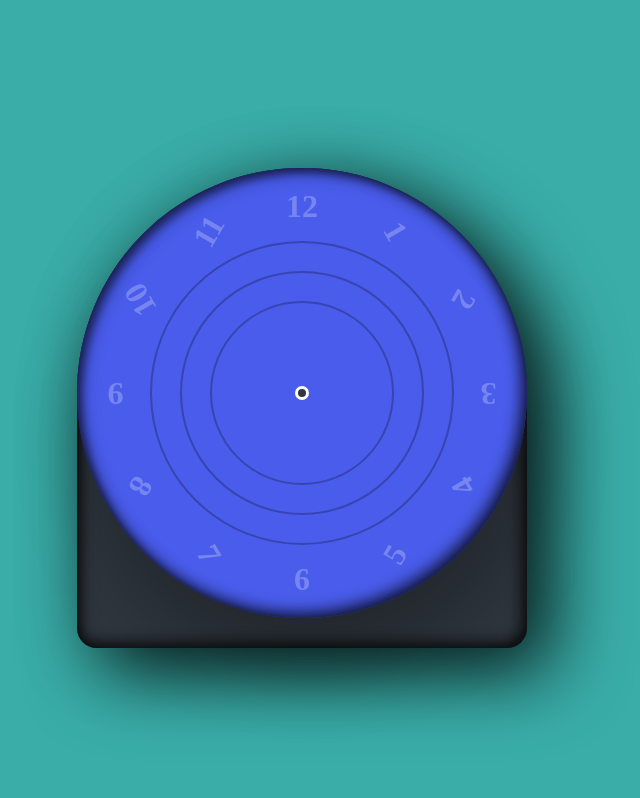
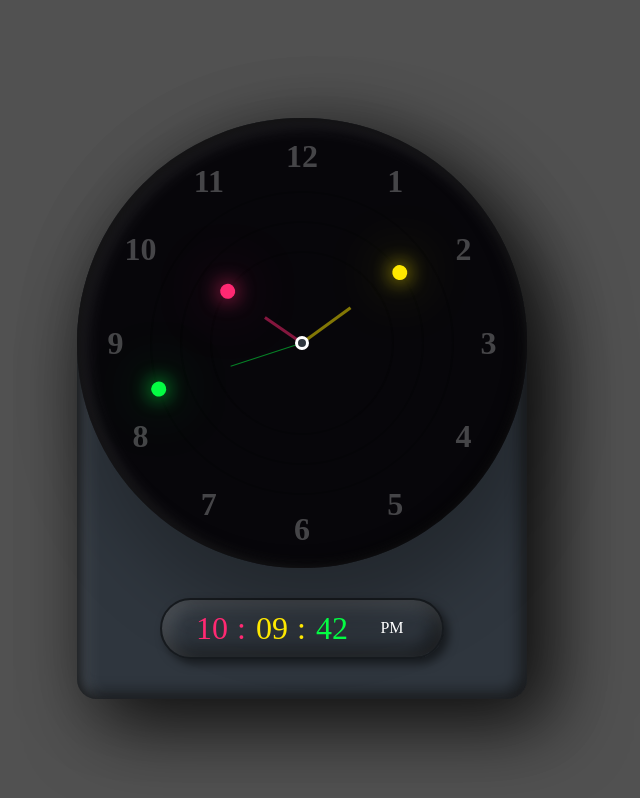
Before and after one commit to manthanparekh/animated-clock, a plain HTML site: page index.html in a window 1280 px wide. Shown: the whole page, without its empty margins (338-978 px from the left). Drawn offline with Linux system fonts and the light colour scheme.

Commit message:
working clock

```diff
--- a/index.html
+++ b/index.html
@@ -9,10 +9,9 @@
         <div class="container">
             <div class="clock">
 
-                <div class="circle"><i></i></div>
-                <div class="circle circle2"><i></i></div>
-                <div class="circle circle3"><i></i></div>
-
+                <div class="circle" id="sc" style="--clr:#04fc43"><i></i></div>
+                <div class="circle circle2" id="mn" style="--clr:#fee800"><i></i></div>
+                <div class="circle circle3"  id="hr" style="--clr:#ff2972"><i></i></div>
 
                 <span style="--i:1;"><b>1</b></span>
                 <span style="--i:2;"><b>2</b></span>
@@ -27,6 +26,56 @@
                 <span style="--i:11;"><b>11</b></span>
                 <span style="--i:12;"><b>12</b></span>
             </div>
+
+            <!-- digital clock-->
+            <div id="time">
+                <div id="hours" style="--clr: #ff2972;">00</div>
+                <div id="minutes" style="--clr: #fee800;">00</div>
+                <div id="seconds" style="--clr: #04fc43;">00</div>
+                <div id="ampm">AM</div>
+            </div>
         </div>
+
+        <script>
+            let hr = document.querySelector('#hr');
+            let mn = document.querySelector('#mn');
+            let sc = document.querySelector('#sc');
+
+            setInterval(() =>{
+            let day = new Date();
+            let hh = day.getHours() * 30;
+            let mm = day.getMinutes() * 6;
+            let ss = day.getSeconds() * 6;
+
+            hr.style.transform = `rotateZ(${hh+(mm/12)}deg)`;
+            mn.style.transform = `rotateZ(${mm}deg)`;
+            sc.style.transform = `rotateZ(${ss}deg)`;
+
+            let hours = document.getElementById('hours');
+            let minutes = document.getElementById('minutes');
+            let seconds = document.getElementById('seconds');
+            let ampm = document.getElementById('ampm');
+
+            let h = new Date().getHours();
+            let m = new Date().getMinutes();
+            let s = new Date().getSeconds();
+
+            let am = h >= 12 ? "PM" : "AM";
+
+            // convert 24hr to 12hr clock
+            if  (h > 12) {
+                h = h - 12;
+            }
+            // add zero before single digit number
+            h = (h < 10) ? "0" + h : h
+            m = (m < 10) ? "0" + m : m
+            s = (s < 10) ? "0" + s : s
+
+            hours.innerHTML = h;
+            minutes.innerHTML = m;
+            seconds.innerHTML = s;
+            ampm.innerHTML = am;
+            })
+        </script>
     </body>
 </html>
--- a/style.css
+++ b/style.css
@@ -1,4 +1,4 @@
-@import url('https://fonts.googleapis.com/css?famil-Poppins:200,300,400,500,600,700,800,9008 display=swap');
+@import url('https://fonts.googleapis.com/css?family=Poppins');
 
 {
     margin: 0;
@@ -13,7 +13,7 @@ body
     justify-content: center;
     align-items: center;
     min-height: 100vh;
-    background: #3aada8;
+    background: #000000ae;
 }
 
 .container
@@ -27,11 +27,12 @@ body
     box-shadow: 25px 25px 75px rgba(0,0,0,0.75),
     10px 10px 70px rgba(0,0,0,0.25),
     inset 5px 5px 10px rgba(0,0,0,0.5),
-    inset 5px 5px 20px rgba(0,0,0,0.2),
+    inset 5px 5px 20px rgba(225,225,225,0.2),
     inset -5px -5px 15px rgba(0,0,0,0.75);
     display: flex;
     justify-content: center;
     align-items: center;
+    flex-direction: column;
 }
 
 .clock
@@ -39,11 +40,11 @@ body
     position: relative;
     width: 450px;
     height: 450px;
-    background: #495ceb;
+    background: #07060a;
     border-radius: 50%;
     box-shadow: 10px 50px 70px rgba(0,0,0,0.25),
     inset 5px 5px 10px rgba(0,0,0,0.5),
-    inset 5px 5px 20px rgba(0,0,0,0.2),
+    inset 5px 5px 20px rgba(225,225,225,0.2),
     inset -5px -5px 15px rgba(0,0,0,0.75);
     display: flex;
     justify-content: center;
@@ -53,13 +54,14 @@ body
 
 .clock::before
 {
-    content:' ';
+    content: '';
     position: absolute;
     width: 8px;
     height: 8px;
     background: #2f363e;
     border: 3px solid #fff;
     border-radius: 50%;
+    z-index: 100000;
 }
 
 .clock span
@@ -77,7 +79,7 @@ body
     opacity: 0.25;
     font-weight: 600;
     display: inline-block;
-    transform: rotate(calc(30deg * var(--i)));
+    transform: rotate(calc(-30deg * var(--i)));
 }
 
 .circle
@@ -87,16 +89,115 @@ body
     height: 300px;
     border: 2px solid rgba(0,0,0,0.25);
     border-radius: 50%;
+    display: flex;
+    justify-content: center;
+    align-items: felx-start;
+    z-index: 10;
+}
+
+.circle i
+{
+    position: absolute;
+    width: 6px;
+    height: 50%;
+    background: var(--clr);
+    opacity: 0.5;
+    transform-origin: bottom;
+    transform: scale(0.5);
+}
+
+.circle:nth-child(1) i
+{
+    width: 2px;
+}
+
+.circle:nth-child(2) i
+{
+    width: 6px;
 }
 
 .circle2
 {
     width: 240px;
     height: 240px;
+    z-index: 9;
 }
 
 .circle3
 {
     width: 180px;
     height: 180px;
+    z-index: 8;
 }
+
+.circle::before
+{
+    content: '';
+    position: absolute;
+    top: -8.5px;
+    width: 15px;
+    width: 15px;
+    height: 15px;
+    border-radius: 50%;
+    background: var(--clr);
+    box-shadow: 0 0 20px var(--clr),
+    0 0 60px var(--clr);
+}
+
+/* digital clock*/
+#time
+{
+    margin-bottom: 40px;
+    display: flex;
+    padding: 10px 20px;
+    font-size: 2em;
+    font-weight: 600;
+    border: 2px solid rgba(0,0,0,0.5);
+    border-radius: 40px;
+    box-shadow: 5px 5px 10px rgba(0,0,0,0.5),
+    inset 5px 5px 20px rgba(255,255,255,0.2),
+    inset -5px -5px 20px rgba(0,0,0,0.75);
+}
+
+#time div
+{
+    position: relative;
+    width: 60px;
+    text-align: center;
+    font-weight: 500;
+    color: var(--clr);
+}
+
+#time div:nth-child(1)::after,
+#time div:nth-child(2)::after
+{
+    content: ':';
+    position: absolute;
+    right: -4px;
+}
+
+#time div:last-child
+{
+    font-size: 0.5em;
+    display: flex;
+    justify-content: center;
+    align-items: center;
+    color: #fff;
+}
+
+#time div:nth-child(2)::after
+{
+    animation: animate 1s sterps(1) infinite;
+}
+
+@keyframes animate
+{
+    0%
+    {
+        opacity: 1;
+    }
+    50%
+    {
+        opacity: 0;
+    }
+}
```
